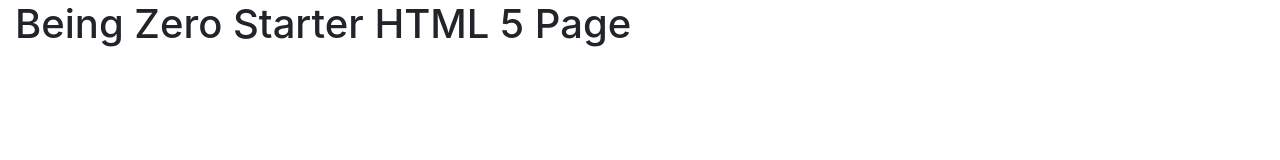
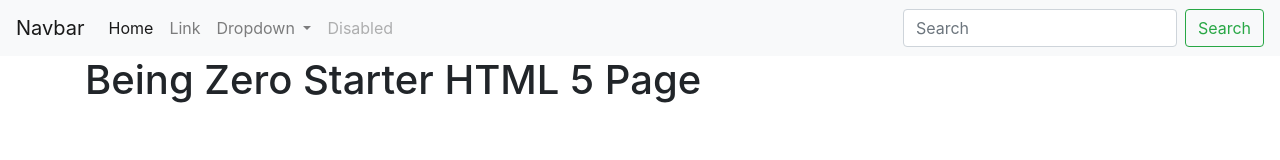
Before and after one commit to sandywadhwa/sandeep-vnr-beingzero, a website: page frontend/html/skeleton.html in a window 1280 px wide. Drawn offline with nearby package versions, Linux system fonts and the light colour scheme; a web font is replaced by a local one.

Commit message:
Adding Navbar to basic skeleton

```diff
--- a/frontend/html/skeleton.html
+++ b/frontend/html/skeleton.html
@@ -30,8 +30,44 @@
 
   <body>
 
+    <nav class="navbar navbar-expand-lg navbar-light bg-light">
+      <a class="navbar-brand" href="#">Navbar</a>
+      <button class="navbar-toggler" type="button" data-toggle="collapse" data-target="#navbarSupportedContent" aria-controls="navbarSupportedContent" aria-expanded="false" aria-label="Toggle navigation">
+        <span class="navbar-toggler-icon"></span>
+      </button>
+
+      <div class="collapse navbar-collapse" id="navbarSupportedContent">
+        <ul class="navbar-nav mr-auto">
+          <li class="nav-item active">
+            <a class="nav-link" href="#">Home <span class="sr-only">(current)</span></a>
+          </li>
+          <li class="nav-item">
+            <a class="nav-link" href="#">Link</a>
+          </li>
+          <li class="nav-item dropdown">
+            <a class="nav-link dropdown-toggle" href="#" id="navbarDropdown" role="button" data-toggle="dropdown" aria-haspopup="true" aria-expanded="false">
+              Dropdown
+            </a>
+            <div class="dropdown-menu" aria-labelledby="navbarDropdown">
+              <a class="dropdown-item" href="#">Action</a>
+              <a class="dropdown-item" href="#">Another action</a>
+              <div class="dropdown-divider"></div>
+              <a class="dropdown-item" href="#">Something else here</a>
+            </div>
+          </li>
+          <li class="nav-item">
+            <a class="nav-link disabled" href="#" tabindex="-1" aria-disabled="true">Disabled</a>
+          </li>
+        </ul>
+        <form class="form-inline my-2 my-lg-0">
+          <input class="form-control mr-sm-2" type="search" placeholder="Search" aria-label="Search">
+          <button class="btn btn-outline-success my-2 my-sm-0" type="submit">Search</button>
+        </form>
+      </div>
+    </nav>
+
     <!-- Learn about div, span, section and basic bootstrap classes -->
-    <div class="container-fluid">
+    <div class="container">
       <h1>Being Zero Starter HTML 5 Page </a>
     </div>
 
```
